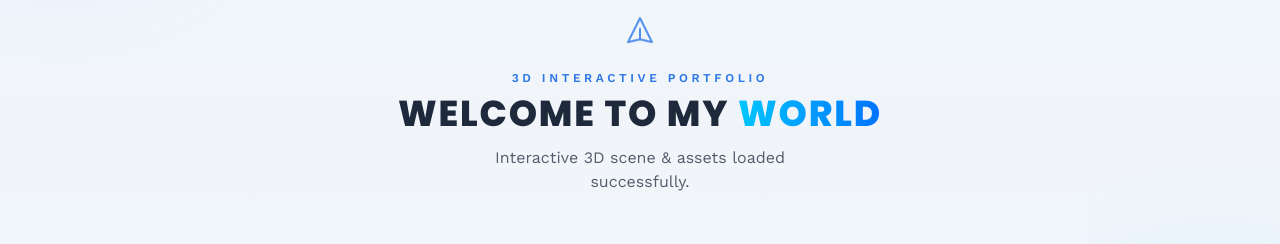
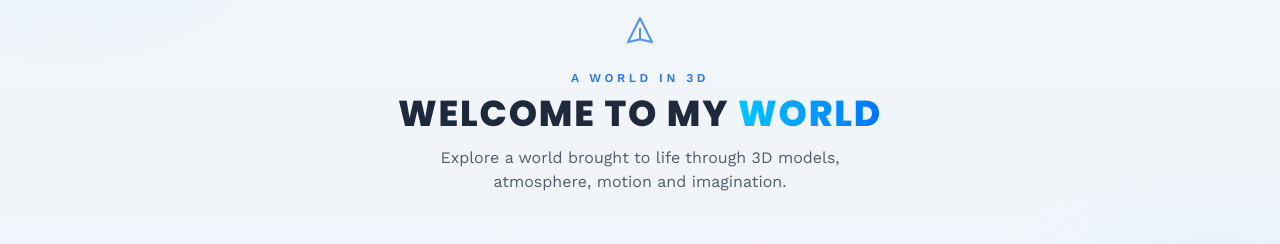
Before and after one commit to Omcs23/3d-portfolio, a React (Vite) app: page /#/about in a window 1280 px wide. Shown: the part 284-528 px from the top of the page. Built offline with nearby package versions, Linux system fonts and the light colour scheme; no server answers.

Commit message:
Update preloader labels: A WORLD IN 3D and immersive description

```diff
--- a/src/components/Preloader.jsx
+++ b/src/components/Preloader.jsx
@@ -175,7 +175,7 @@ const Preloader = ({ onComplete }) => {
         </div>
 
         <p className="text-[10px] sm:text-xs uppercase tracking-[0.25em] sm:tracking-[0.3em] font-semibold text-blue-500 dark:text-blue-400 mb-2">
-          3D Interactive Portfolio
+          A WORLD IN 3D
         </p>
 
         <h1 className="text-2xl sm:text-4xl font-extrabold tracking-wider font-poppins mb-2 sm:mb-3 uppercase">
@@ -185,10 +185,8 @@ const Preloader = ({ onComplete }) => {
           <span className="blue-gradient_text">WORLD</span>
         </h1>
 
-        <p className="text-xs sm:text-base opacity-75 max-w-xs sm:max-w-sm font-normal leading-relaxed">
-          {isLoaded
-            ? "Interactive 3D scene & assets loaded successfully."
-            : "Preparing interactive 3D scene & assets..."}
+        <p className="text-xs sm:text-base opacity-75 max-w-xs sm:max-w-md font-normal leading-relaxed">
+          Explore a world brought to life through 3D models, atmosphere, motion and imagination.
         </p>
       </div>
 
```
